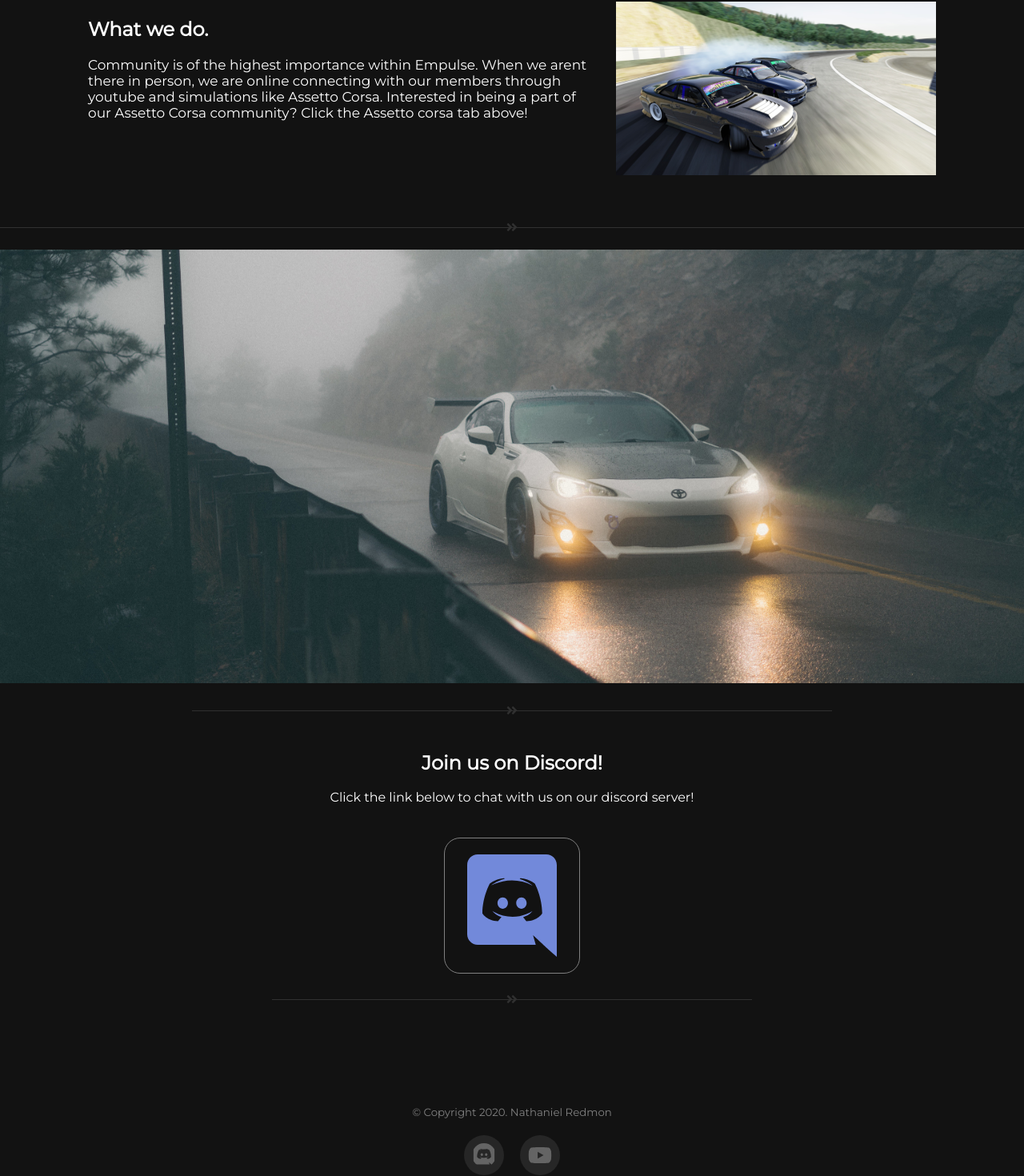
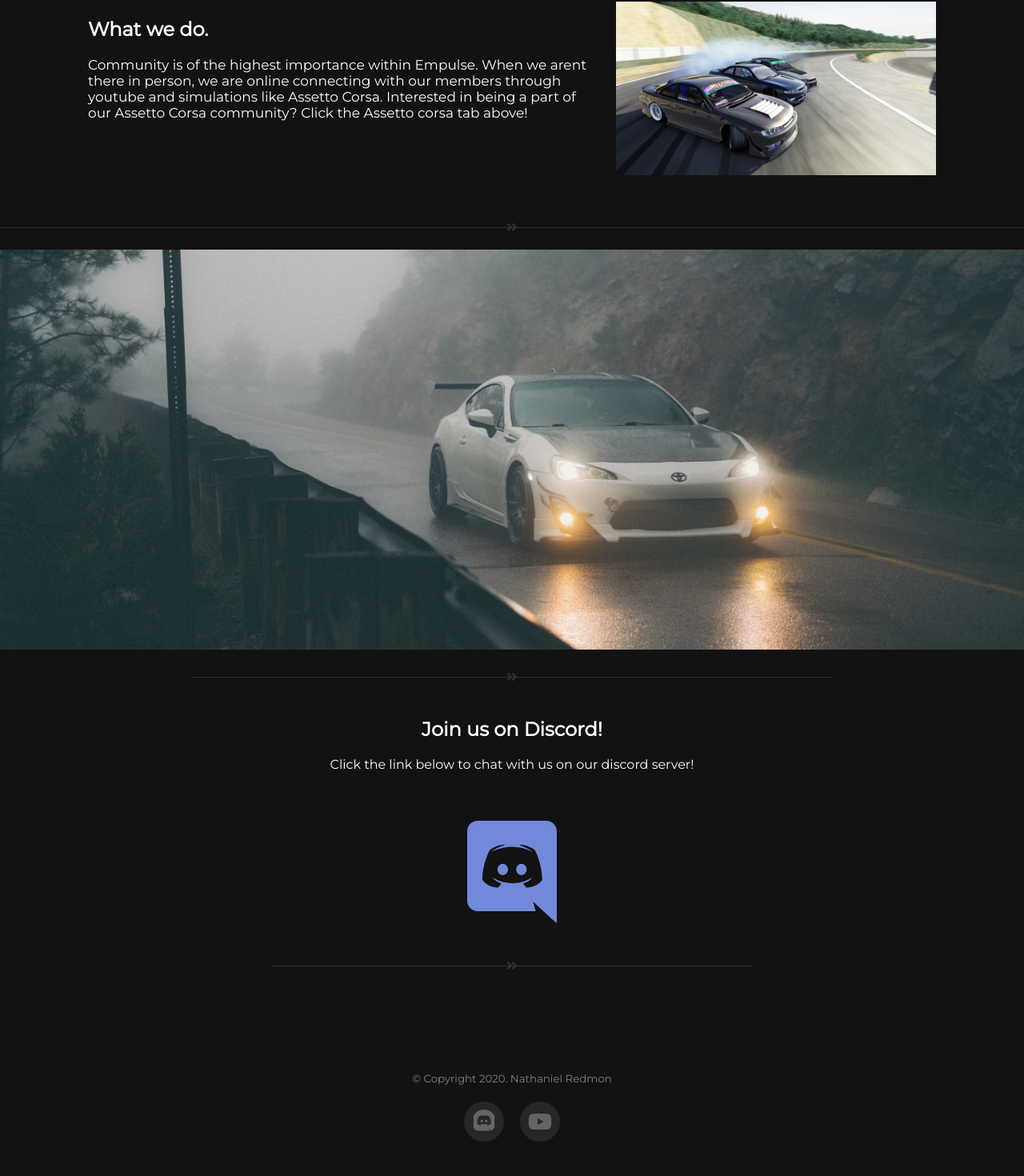
Before and after one commit to nonstopper0/empulse, a React (Create React App) app: page /#/ in a window 1280 px wide. Shown: the part 1292-2762 px from the top of the page at 80% size. Built offline with nearby package versions, Linux system fonts and the light colour scheme.

Commit message:
bug fixes

```diff
--- a/src/App.js
+++ b/src/App.js
@@ -105,7 +105,7 @@ const styles = {
   footer: {
     margin: '0 auto',
     height: '100px',
-    paddingTop: '100px',
+    padding: '100px 0px 100px 0px',
     minWidth: '1000px',
     textAlign: 'center',
     color: 'grey',
--- a/src/Download.js
+++ b/src/Download.js
@@ -58,7 +58,7 @@ const styles = {
     breaker: {
         backgroundColor: 'rgb(48,48,48)',
         height: '1px',
-        width: '100%',
+        width: '75%',
         margin: '30px 0px 30px 0px'
     },
     button: {
--- a/src/Home.js
+++ b/src/Home.js
@@ -153,7 +153,7 @@ const styles = {
     },
     content2img: {
         width: '100%',
-        maxHeight: '600px',
+        maxHeight: '500px',
         opacity: 1,
         objectFit: 'cover',
     },
@@ -175,10 +175,7 @@ const styles = {
     },
     icon: {
         fontSize: 128,
-        margin: 25,
-        border: '1px solid grey',
-        padding: 20,
-        borderRadius: 20,
+        margin: 45,
         color: '#7289da'
     }
 }
--- a/src/index.css
+++ b/src/index.css
@@ -1,8 +1,5 @@
 body {
   margin: 0;
-  font-family: -apple-system, BlinkMacSystemFont, 'Segoe UI', 'Roboto', 'Oxygen',
-    'Ubuntu', 'Cantarell', 'Fira Sans', 'Droid Sans', 'Helvetica Neue',
-    sans-serif;
   -webkit-font-smoothing: antialiased;
   -moz-osx-font-smoothing: grayscale;
   background-color: rgb(18,18,18);
```
